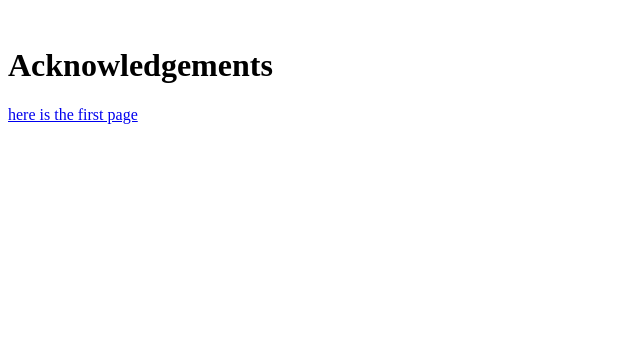
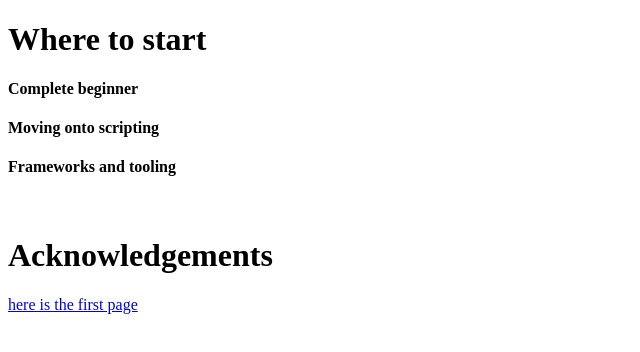
Before and after one commit to NajlaHamdan/HTMLD2, a plain HTML site: page WebFundamentals.html in a window 1280 px wide. Shown: the whole page, without its empty margins (0-640 px from the left). Drawn offline with Linux system fonts and the light colour scheme.

Commit message:
tasks structure D2 count

```diff
--- a/WebFundamentals.html
+++ b/WebFundamentals.html
@@ -7,6 +7,19 @@
     <title>Web Fundamentals</title>
 </head>
 <body>
+    <h1>Where to start</h1>
+    <div>
+        <h4>Complete beginner</h4>
+        <p></p>
+    </div>
+    <div>
+        <h4>Moving onto scripting</h4>
+        <p></p>
+    </div>
+    <div>
+        <h4>Frameworks and tooling</h4>
+        <p></p>
+    </div>
     <img src="" alt="">
     <img src="" alt="">
     <img src="" alt="">
```
